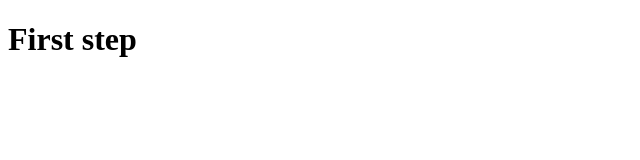
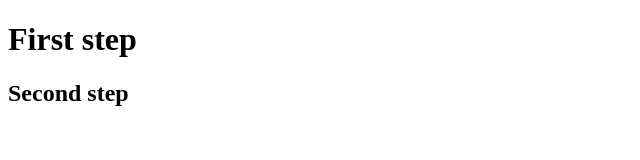
Before and after one commit to Maliksncf/hello-World, a plain HTML site: page index.html in a window 1280 px wide. Shown: the whole page, without its empty margins (0-640 px from the left). Drawn offline with Linux system fonts and the light colour scheme.

Commit message:
Update index.html
adding a h2 title in body

```diff
--- a/index.html
+++ b/index.html
@@ -5,5 +5,6 @@
 </head>
 <body>
   <h1>First step</h1>
+  <h2>Second step</h2>
 </body>
 </html>
```
